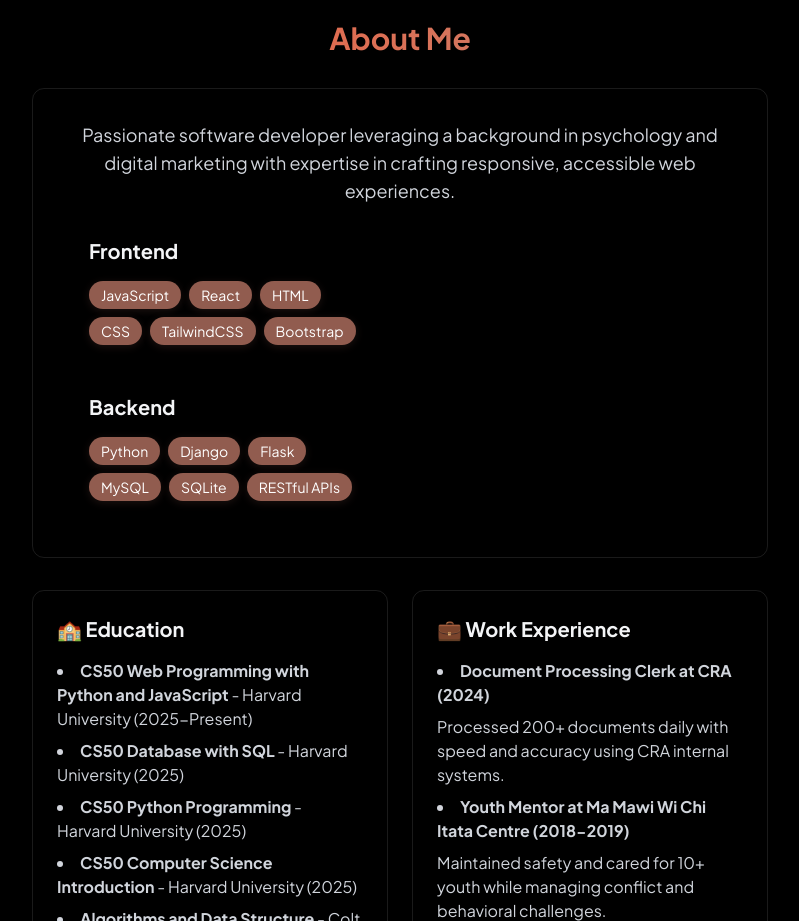
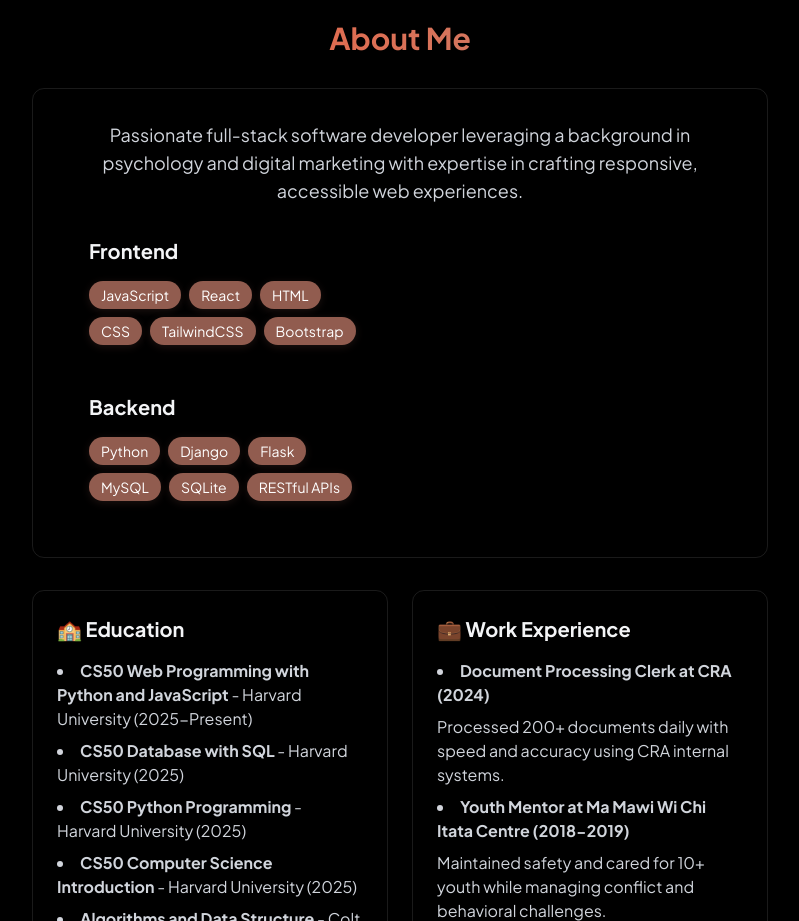
Before and after one commit to saraccmululo/Portfolio, a React (Vite) app: page / in a window 1280 px wide. Shown: the part 860-1781 px from the top of the page, without its empty margins (240-1039 px from the left). Built offline with nearby package versions, Linux system fonts and the light colour scheme.

Commit message:
Update About.jsx

```diff
--- a/src/components/sections/About.jsx
+++ b/src/components/sections/About.jsx
@@ -15,7 +15,7 @@ const About = () => {
         </h2>
         <div className="rounded-xl p-8 border-white/10 border hover:-translate-y-1 transition-all">
           <p className="text-gray-300 mb-2 text-lg text-center">
-            Passionate software developer leveraging a background in psychology and digital
+            Passionate full-stack software developer leveraging a background in psychology and digital
             marketing with expertise in crafting responsive,
             accessible web experiences.
           </p>
```
